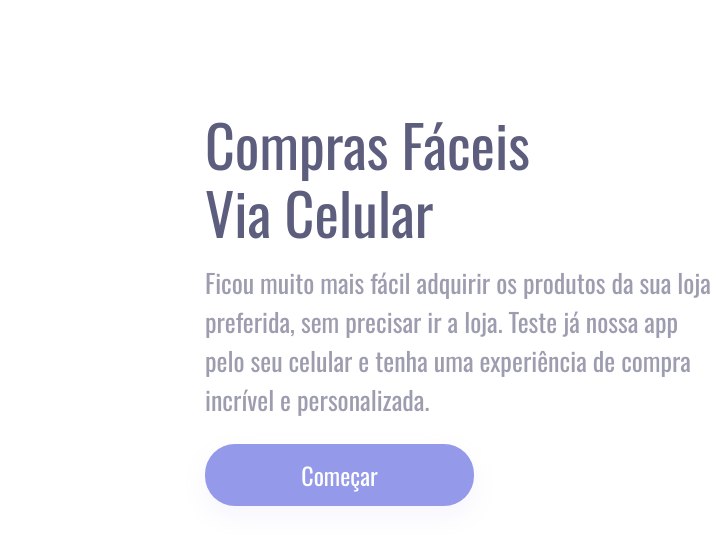
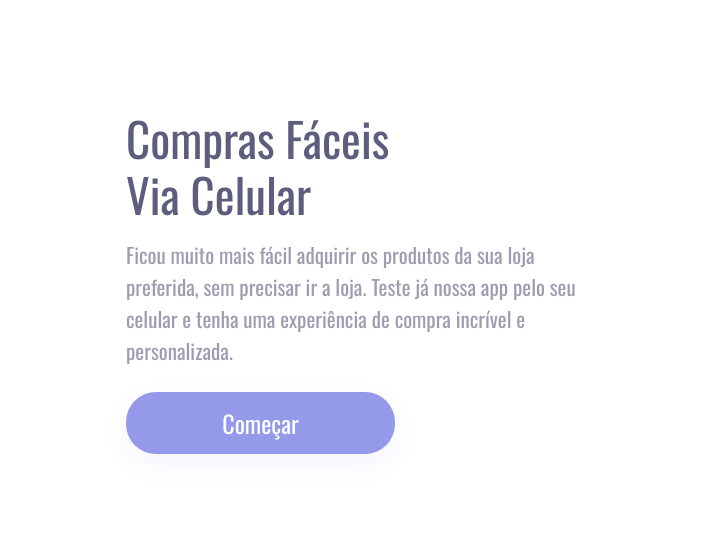
Before and after one commit to Andreza27/Compras, a plain HTML site: page index.html in a window 1280 px wide. Shown: the part 120-676 px from the top of the page, 0-725 px from the left. Drawn offline with nearby package versions, Linux system fonts and the light colour scheme.

Commit message:
alteração no texto

```diff
--- a/styles.css
+++ b/styles.css
@@ -17,16 +17,16 @@
     display: inline-block;
     width: 65%;
     margin-top: 18%;
-    padding-left: 205px;
+    padding-left: 126px;
 
 
 }
 .title{
-    width: 402px;
+    width: 325px;
     font-family: 'Oswald';
     font-style: normal;
-    font-size: 58px;
-    line-height: 68px;
+    font-size: 47px;
+    line-height: 56px;
     color: #5D5D7D;
 
 
@@ -34,11 +34,11 @@
 .title2 {
     font-weight:400 ;
     font-family: 'Oswald';
-    font-size: 26px;
+    font-size: 21px;
     font-style: normal;
-    line-height:39px ;
+    line-height:32px ;
     color: rgba(93, 93, 125, 1);
-    width: 509px;
+    width: 482px;
     mix-blend-mode: normal;
     margin: 17px 0 25px 0;
     opacity: 0.6;
```
